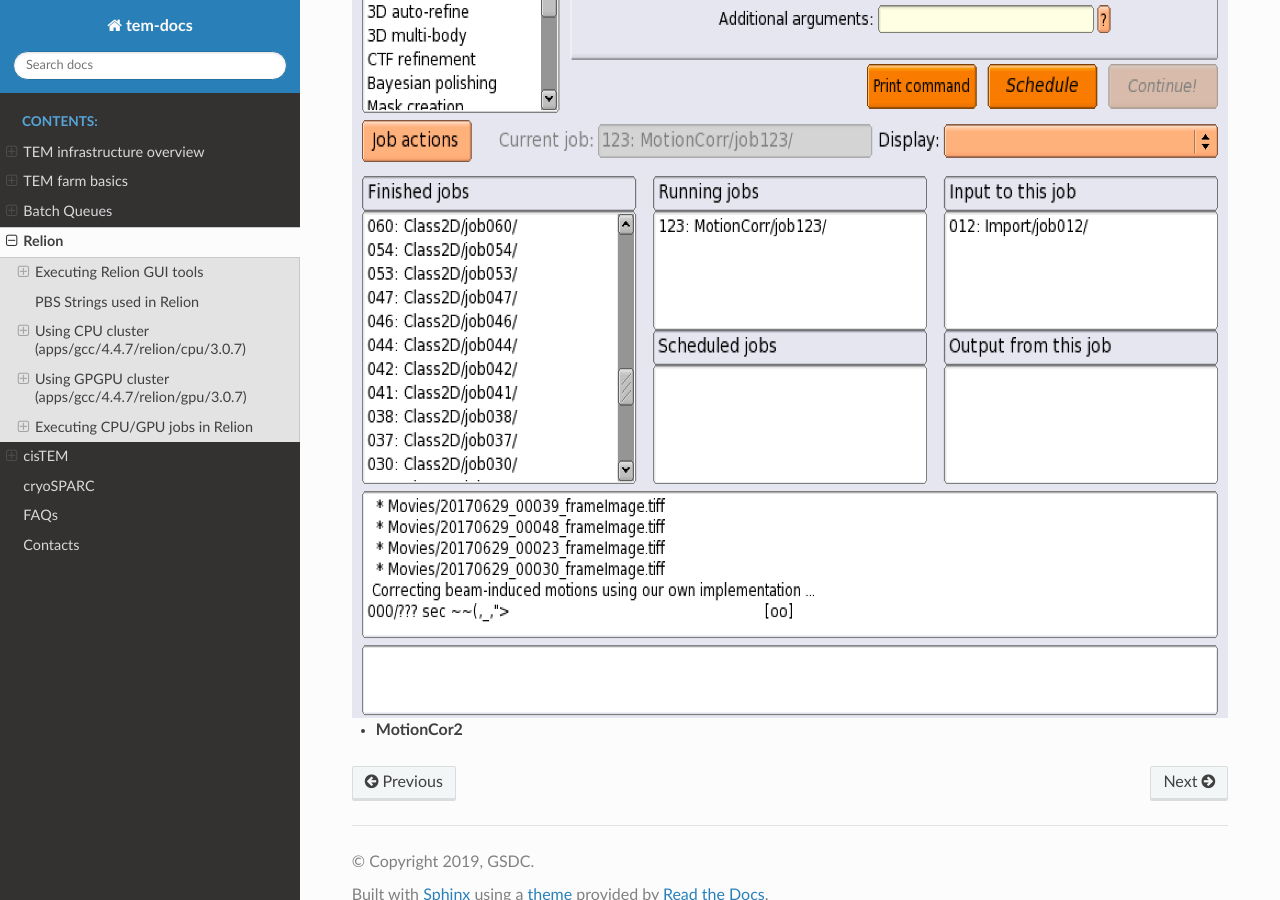
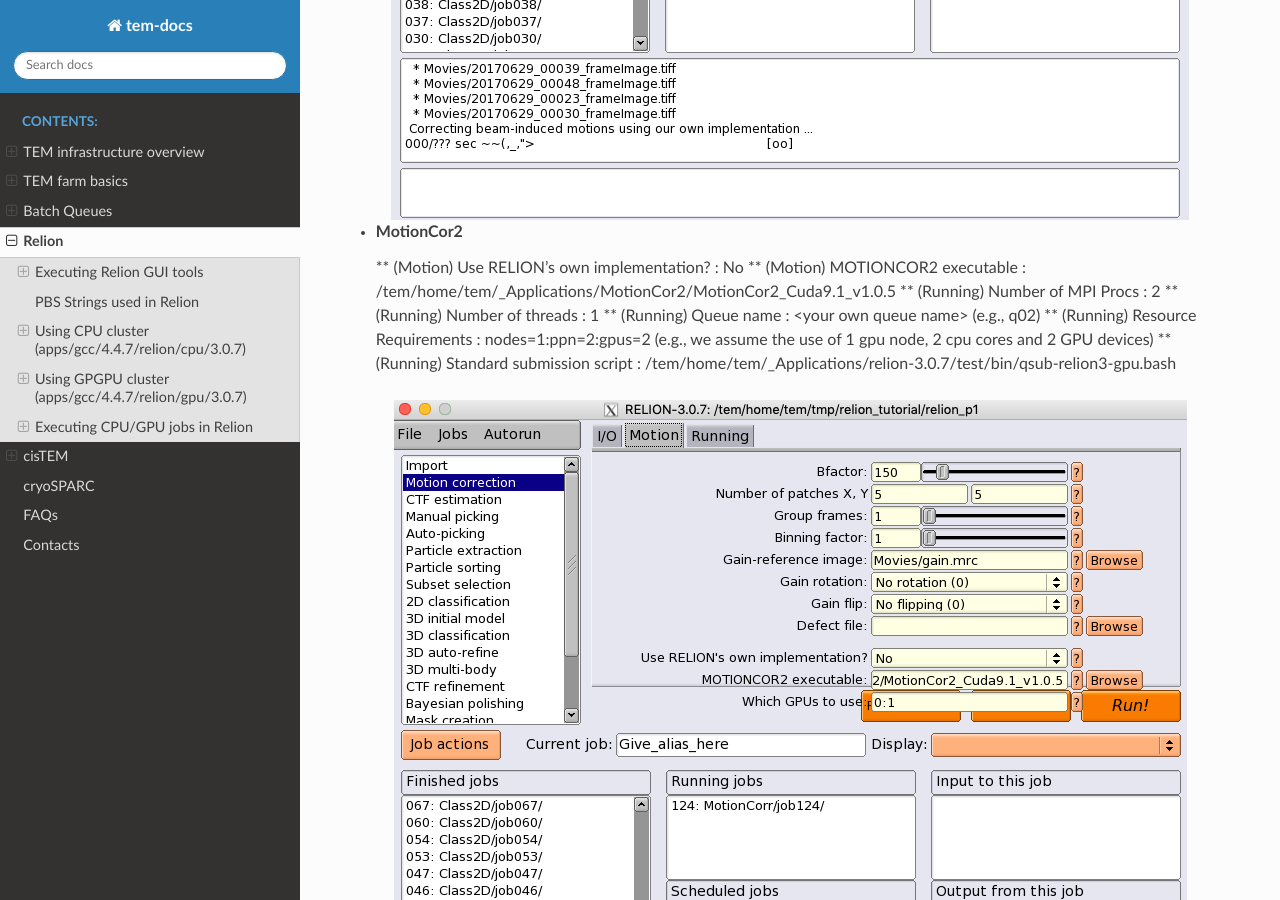
Before and after one commit to junglok/tem-docs, a Sphinx documentation site: the page built from docs/relion.rst, in a window 1280 px wide and 900 px high, scrolled down 14247 px. Built offline with Sphinx 7.4.7 and the Read the Docs theme 2.0.0, drawn with Linux system fonts in a browser that asks for light colours; some of the changed text lies outside the part shown.

Commit message:
first release

```diff
--- a/docs/relion.rst
+++ b/docs/relion.rst
@@ -535,12 +535,35 @@
 
 * **MotionCor2-like alignment algorithm**
 
+  ** (Motion) Use RELION's own implementation? : Yes
+  ** (Running) Number of MPI Procs : 84
+  ** (Running) Number of threads : 1
+  ** (Running) Queue name : <your own queue name> (e.g., q02)
+  ** (Running) Resource Requirements : nodes=3:ppn=28  (e.g., we assume the use of 3 nodes and all 28 cores each node)
+  ** (Running) Standard submission script : /tem/home/tem/_Applications/relion-3.0.7/test/bin/qsub-relion3-gpu.bash
+
 .. image:: images/relion-motioncor1.png
-    :scale: 70 %
+    :scale: 50 %
     :align: center
 
 .. image:: images/relion-motioncor2.png
-    :scale: 70 %
+    :scale: 50 %
     :align: center
 
 * **MotionCor2**
+
+  ** (Motion) Use RELION's own implementation? : No
+  ** (Motion) MOTIONCOR2 executable : /tem/home/tem/_Applications/MotionCor2/MotionCor2_Cuda9.1_v1.0.5
+  ** (Running) Number of MPI Procs : 2
+  ** (Running) Number of threads : 1
+  ** (Running) Queue name : <your own queue name> (e.g., q02)
+  ** (Running) Resource Requirements : nodes=1:ppn=2:gpus=2  (e.g., we assume the use of 1 gpu node, 2 cpu cores  and 2 GPU devices)
+  ** (Running) Standard submission script : /tem/home/tem/_Applications/relion-3.0.7/test/bin/qsub-relion3-gpu.bash
+
+.. image:: images/motioncor2-1.png
+    :scale: 50 %
+    :align: center
+
+.. image:: images/motioncor2-2.png
+    :scale: 50 %
+    :align: center
```
Also changed, not shown: docs/images/motioncor2-1.png (added), docs/images/motioncor2-2.png (added).
